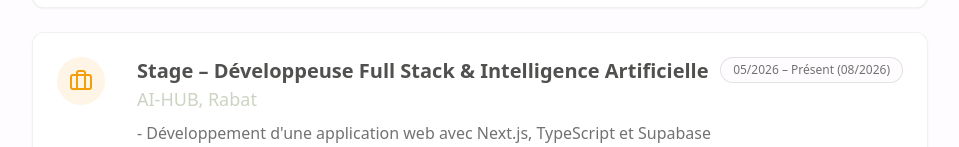
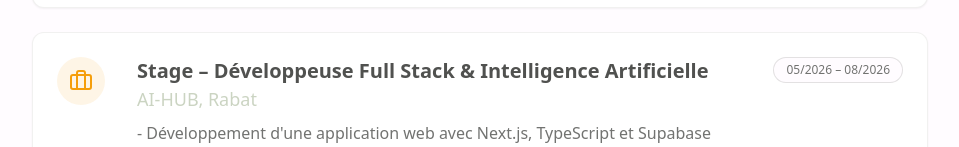
Before and after one commit to bouchramilo/portfolio_miloudy_bouchra, a React (Vite) app: page / in a window 1280 px wide. Shown: the part 2827-2974 px from the top of the page, without its empty margins (160-1119 px from the left). Built offline with nearby package versions, Linux system fonts and the light colour scheme; no server answers; a web font is replaced by a local one.

Commit message:
update CV

```diff
--- a/src/data/experience.js
+++ b/src/data/experience.js
@@ -10,7 +10,7 @@ export const experience = [
         id: 2,
         role: "Stage – Développeuse Full Stack & Intelligence Artificielle",
         company: "AI-HUB, Rabat",
-        period: "05/2026 – Présent (08/2026)",
+        period: "05/2026 – 08/2026",
         description: "- Développement d'une application web avec Next.js, TypeScript et Supabase\n- Implémentation de fonctionnalités front-end et back-end\n- Intégration des LLMs pour l'automatisation des tâches\n- Optimisation des performances, correction de bugs et déploiement sur Vercel\n- Collaboration avec l'équipe dans un environnement Agile"
     },
 ];
```
Also changed, not shown: 1 other file (tests, documents, lock files or other folders).
